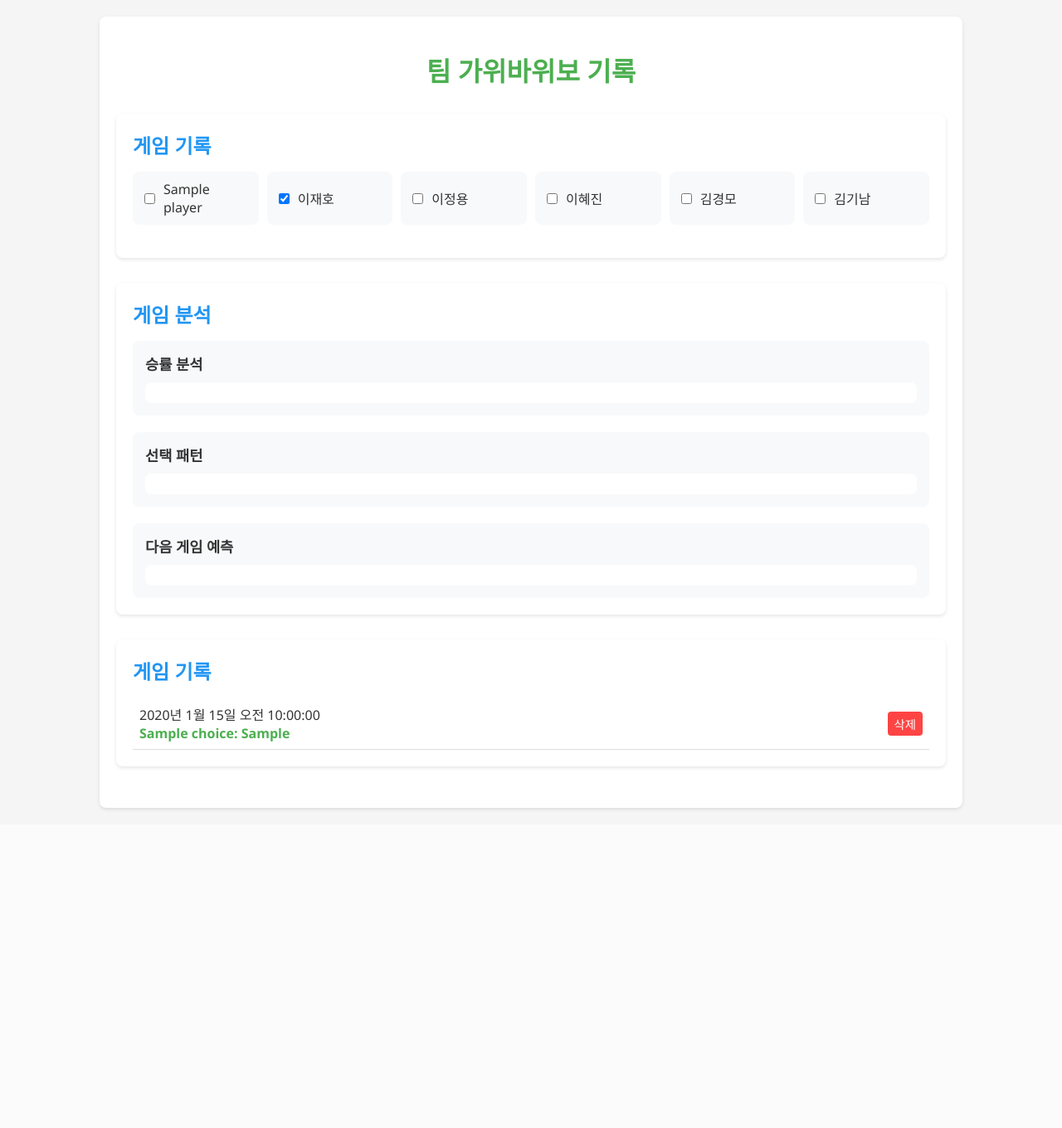
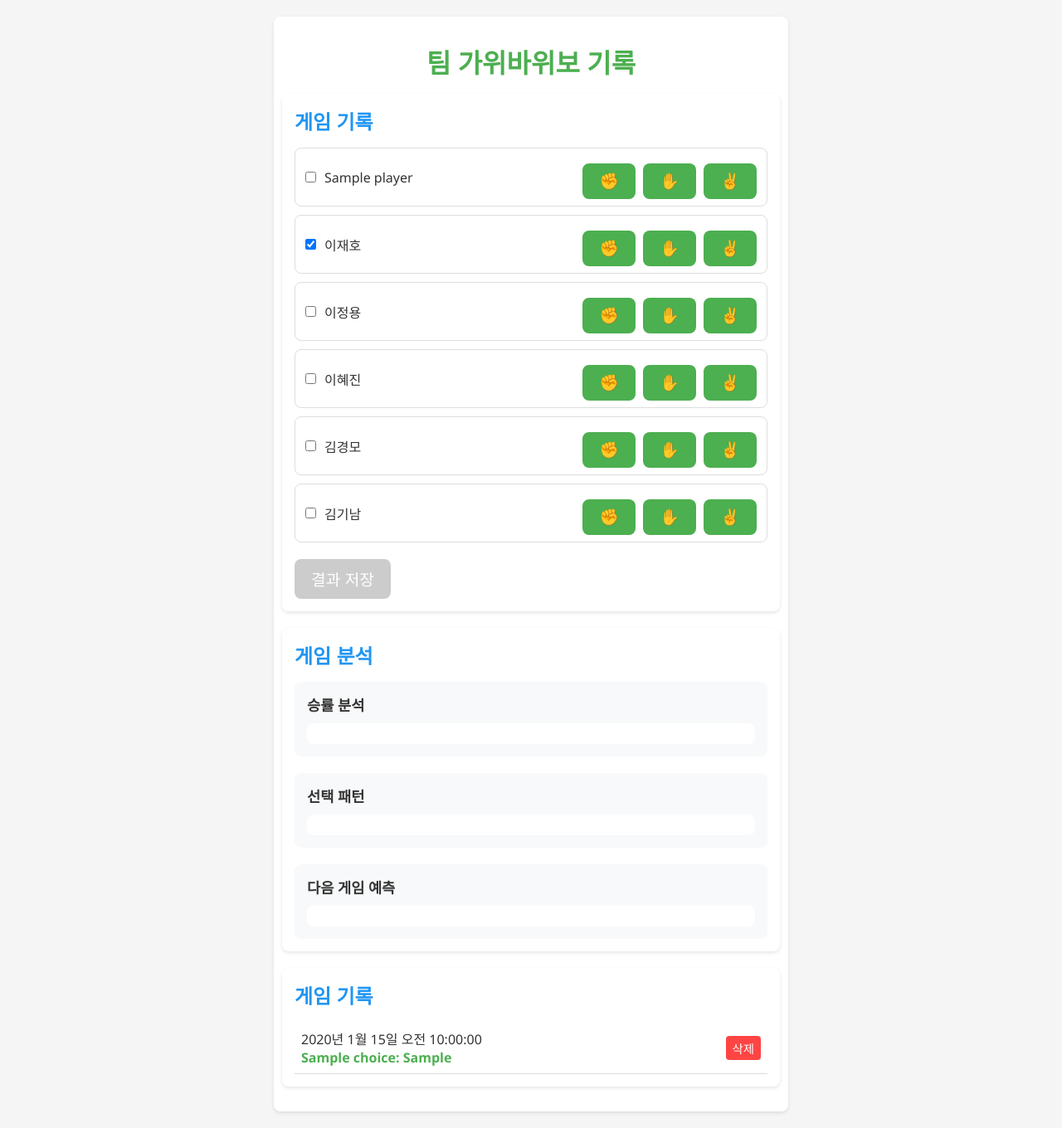
Before and after one commit to Jaeho211/RPS_AI, a FastAPI app: page / in a window 1280 px wide. Shown: the whole page at 83% size. Before the commit the page ends 977 px from the top, so only its background shows below. Run offline with FastAPI, Linux system fonts and the light colour scheme; tables that the repository leaves empty hold one stand-in row (values such as "Sample post").

Commit message:
Fix resetGame functionality to retain choice buttons and clear selections
- Updated resetGame function to uncheck all player checkboxes and clear selection highlights without hiding choice buttons.
- Ensured only "이재호" is checked by default after resetting.
- Recomputed the submit button's enabled state after resetting.

```diff
--- a/src/static/script.js
+++ b/src/static/script.js
@@ -15,142 +15,65 @@ document.addEventListener('DOMContentLoaded', () => {
             const response = await fetch('/players/');
             const players = await response.json();
 
+            // Render checkboxes with inline choice buttons
             playerSelection.innerHTML = players.map(player => `
                 <label class="player-checkbox">
-                    <input type="checkbox" value="${player.id}" data-name="${player.name}" ${player.name === '이재호' ? 'checked' : ''}>
+                    <input type="checkbox" value="${player.id}" data-name="${player.name}" ${player.name === '이재호' ? 'checked' : ''} />
                     ${player.name}
+                    <div class="inline-choice-buttons" style="display:flex; margin-top:10px; gap:5px;">
+                        <button class="choice-btn" data-choice="rock">✊</button>
+                        <button class="choice-btn" data-choice="paper">✋</button>
+                        <button class="choice-btn" data-choice="scissors">✌️</button>
+                    </div>
                 </label>
             `).join('');
 
-            // 체크박스 이벤트 리스너 추가
-            document.querySelectorAll('.player-checkbox input').forEach(checkbox => {
-                checkbox.addEventListener('change', updateStartButton);
+            // Attach checkbox and choice button event listeners
+            document.querySelectorAll('.player-checkbox').forEach(container => {
+                const checkbox = container.querySelector('input[type="checkbox"]');
+                const choiceDiv = container.querySelector('.inline-choice-buttons');
+                // Checkbox change event
+                checkbox.addEventListener('change', () => {
+                    if (!checkbox.checked) {
+                        // clear selection if unchecked
+                        choiceDiv.querySelectorAll('.choice-btn').forEach(btn => btn.classList.remove('selected'));
+                        playerChoices.delete(checkbox.dataset.name);
+                    }
+                    // Update selectedPlayers set
+                    selectedPlayers.clear();
+                    document.querySelectorAll('.player-checkbox input:checked').forEach(cb => {
+                        selectedPlayers.add({ id: cb.value, name: cb.dataset.name });
+                    });
+                    updateSubmitButton();
+                });
+                // Choice button events
+                const playerName = checkbox.dataset.name;
+                choiceDiv.querySelectorAll('.choice-btn').forEach(btn => {
+                    const listener = () => handleChoice(playerName, btn);
+                    btn.addEventListener('pointerdown', listener);
+                    btn.addEventListener('mousedown', listener);
+                    btn.addEventListener('touchstart', listener);
+                });
             });
 
-            // 초기 상태 반영
-            updateStartButton();
+            // Apply initial checkbox state
+            document.querySelectorAll('.player-checkbox input:checked').forEach(cb => cb.dispatchEvent(new Event('change')));
         } catch (error) {
             console.error('플레이어 목록 로드 실패:', error);
         }
     }
 
-    // 선택 상태 변경 시 자동 렌더링
-    function updateStartButton() {
-        // 현재 선택된 플레이어 집합 업데이트
-        selectedPlayers.clear();
-        document.querySelectorAll('.player-checkbox input:checked').forEach(checkbox => {
-            selectedPlayers.add({ id: checkbox.value, name: checkbox.dataset.name });
-        });
-
-        if (selectedPlayers.size >= 2) {
-            // 두 명 이상 선택 시 입력 UI 표시
-            showChoiceInputs();
-        } else {
-            // 선택이 두 명 미만이면 입력 UI 숨김 및 초기화
-            gamePlay.style.display = 'none';
-            choiceInputs.innerHTML = '';
-            playerChoices.clear();
-            submitChoicesBtn.disabled = true;
-        }
-    }
-
-    // 선택 입력 UI 생성
-    function showChoiceInputs() {
-        // 이전 입력란 초기화
-        choiceInputs.innerHTML = '';
-
-        // 날짜 시간 입력란 추가 (더 눈에 띄게 스타일링)
-        const dateInputContainer = document.createElement('div');
-        dateInputContainer.className = 'date-input-container';
-        dateInputContainer.style.padding = '15px';
-        dateInputContainer.style.margin = '0 0 20px 0';
-        dateInputContainer.style.backgroundColor = '#f5f5f5';
-        dateInputContainer.style.borderRadius = '5px';
-        dateInputContainer.style.border = '1px solid #ddd';
-
-        // 제목과 설명 추가
-        const dateTitle = document.createElement('h3');
-        dateTitle.textContent = '게임 일시';
-        dateTitle.style.marginBottom = '10px';
-        dateInputContainer.appendChild(dateTitle);
-
-        const dateDescription = document.createElement('p');
-        dateDescription.textContent = '현재 시간이 자동으로 설정됩니다. 이 시간은 게임 저장 시에 사용됩니다.';
-        dateDescription.style.fontSize = '0.9em';
-        dateDescription.style.marginBottom = '10px';
-        dateInputContainer.appendChild(dateDescription);
-
-        // 현재 시간 표시 (읽기 전용)
-        const timeDisplay = document.createElement('div');
-        timeDisplay.id = 'currentTimeDisplay';
-        timeDisplay.style.fontSize = '1.2em';
-        timeDisplay.style.fontWeight = 'bold';
-        timeDisplay.style.padding = '10px';
-        timeDisplay.style.backgroundColor = '#e9e9e9';
-        timeDisplay.style.borderRadius = '3px';
-        timeDisplay.style.textAlign = 'center';
-
-        // 현재 시간 설정 및 업데이트
-        function updateCurrentTime() {
-            const now = new Date();
-            timeDisplay.textContent = now.toLocaleString('ko-KR', {
-                year: 'numeric',
-                month: 'long',
-                day: 'numeric',
-                hour: '2-digit',
-                minute: '2-digit',
-                second: '2-digit'
-            });
-        }
-
-        updateCurrentTime();
-        // 1초마다 시간 업데이트
-        const timeInterval = setInterval(updateCurrentTime, 1000);
-
-        // 페이지 언로드 시 인터벌 정리
-        window.addEventListener('beforeunload', () => {
-            clearInterval(timeInterval);
-        });
-
-        dateInputContainer.appendChild(timeDisplay);
-        choiceInputs.appendChild(dateInputContainer);
-
-        // 플레이어 선택 UI 추가
-        Array.from(selectedPlayers).forEach(player => {
-            const playerChoiceContainer = document.createElement('div');
-            playerChoiceContainer.className = 'player-choice';
-            playerChoiceContainer.innerHTML = `
-                <h3>${player.name}</h3>
-                <div class="choice-buttons">
-                    <button class="choice-btn" data-choice="rock">✊</button>
-                    <button class="choice-btn" data-choice="paper">✋</button>
-                    <button class="choice-btn" data-choice="scissors">✌️</button>
-                </div>
-            `;
-
-            // 선택 버튼 이벤트 리스너 추가
-            const playerName = player.name;
-            playerChoiceContainer.querySelectorAll('.choice-btn').forEach(btn => {
-                // 터치, 마우스 즉시 반영: pointerdown 및 mousedown 사용
-                const listener = () => handleChoice(playerName, btn);
-                btn.addEventListener('pointerdown', listener);
-                btn.addEventListener('mousedown', listener);
-                // 모바일 터치 이벤트 지원
-                btn.addEventListener('touchstart', listener);
-            });
-
-            choiceInputs.appendChild(playerChoiceContainer);
-        });
-
-        gamePlay.style.display = 'block';
-    }
-
     // 선택 처리
     function handleChoice(playerName, button) {
-        const choiceDiv = button.closest('.player-choice');
-        choiceDiv.querySelectorAll('.choice-btn').forEach(btn => {
-            btn.classList.remove('selected');
-        });
+        const container = button.closest('.player-checkbox');
+        const checkbox = container.querySelector('input[type="checkbox"]');
+        // Auto-check player if not already selected
+        if (checkbox && !checkbox.checked) {
+            checkbox.checked = true;
+            checkbox.dispatchEvent(new Event('change'));
+        }
+        // Clear previous choice highlight
+        container.querySelectorAll('.choice-btn').forEach(btn => btn.classList.remove('selected'));
         button.classList.add('selected');
         playerChoices.set(playerName, button.dataset.choice);
         updateSubmitButton();
@@ -158,7 +81,8 @@ document.addEventListener('DOMContentLoaded', () => {
 
     // 제출 버튼 상태 업데이트
     function updateSubmitButton() {
-        submitChoicesBtn.disabled = playerChoices.size !== selectedPlayers.size;
+        // 2명 이상 선택 && 모두 선택값 입력
+        submitChoicesBtn.disabled = !(selectedPlayers.size >= 2 && playerChoices.size === selectedPlayers.size);
     }
 
     // 게임 결과 저장
@@ -170,7 +94,7 @@ document.addEventListener('DOMContentLoaded', () => {
             }))
         };
 
-        console.log('전송 데이터:', gameData);
+        console.log('saveGameResult:', gameData);
 
         try {
             const response = await fetch('/games/', {
@@ -313,10 +237,24 @@ document.addEventListener('DOMContentLoaded', () => {
     function resetGame() {
         selectedPlayers.clear();
         playerChoices.clear();
+
+        // Uncheck all checkboxes and clear any previous selection highlights
         document.querySelectorAll('.player-checkbox input').forEach(checkbox => {
             checkbox.checked = false;
+            const choiceDiv = checkbox.closest('.player-checkbox').querySelector('.inline-choice-buttons');
+            if (choiceDiv) {
+                choiceDiv.querySelectorAll('.choice-btn').forEach(btn => btn.classList.remove('selected'));
+            }
         });
-        gamePlay.style.display = 'none';
+
+        // Only check the checkbox for "이재호"
+        const jaehoCheckbox = document.querySelector('input[type="checkbox"][data-name="이재호"]');
+        if (jaehoCheckbox) {
+            jaehoCheckbox.checked = true;
+        }
+
+        // Update submit button state
+        updateSubmitButton();
     }
 
     // 이벤트 리스너
--- a/src/static/style.css
+++ b/src/static/style.css
@@ -16,9 +16,9 @@ body {
 }
 
 .container {
-    max-width: 1000px;
+    max-width: 600px;
     margin: 0 auto;
-    padding: 20px;
+    padding: 10px;
     background-color: white;
     border-radius: var(--border-radius);
     box-shadow: 0 2px 4px rgba(0, 0, 0, 0.1);
@@ -27,7 +27,8 @@ body {
 h1 {
     text-align: center;
     color: var(--primary-color);
-    margin-bottom: 30px;
+    font-size: 2rem;
+    margin-bottom: 1rem;
 }
 
 h2 {
@@ -42,8 +43,8 @@ h3 {
 }
 
 .section {
-    margin-bottom: 30px;
-    padding: 20px;
+    margin-bottom: 20px;
+    padding: 15px;
     background-color: white;
     border-radius: var(--border-radius);
     box-shadow: 0 2px 4px rgba(0, 0, 0, 0.1);
@@ -51,16 +52,18 @@ h3 {
 
 .player-selection {
     display: grid;
-    grid-template-columns: repeat(auto-fill, minmax(150px, 1fr));
+    grid-template-columns: 1fr;
     gap: 10px;
     margin-bottom: 20px;
 }
 
 .player-checkbox {
     display: flex;
+    flex-direction: row;
     align-items: center;
-    padding: 10px;
-    background-color: #f8f9fa;
+    padding: 8px;
+    background-color: #ffffff;
+    border: 1px solid var(--border-color);
     border-radius: var(--border-radius);
     cursor: pointer;
 }
@@ -214,14 +217,29 @@ h3 {
     font-size: 1rem;
 }
 
+/* Inline choice buttons styling */
+.inline-choice-buttons {
+    display: none;
+    gap: 5px;
+    margin-left: auto;
+}
+
+.choice-buttons button,
+.inline-choice-buttons button {
+    margin-right: 4px;
+}
+
 @media (max-width: 600px) {
     .container {
         padding: 10px;
     }
 
-    .player-selection,
+    .player-selection {
+        grid-template-columns: 1fr;
+    }
     .choice-inputs {
-        grid-template-columns: 1fr;
+        grid-template-columns: repeat(auto-fill, minmax(120px, 1fr));
+        gap: 8px;
     }
 
     .choice-buttons {
--- a/src/templates/index.html
+++ b/src/templates/index.html
@@ -16,6 +16,7 @@
                 <div id="playerSelection" class="player-selection">
                     <!-- 플레이어 선택 체크박스들이 여기에 동적으로 추가됩니다 -->
                 </div>
+                <button id="submitChoices" class="choice-btn">결과 저장</button>
             </div>
 
             <div id="gamePlay" style="display: none;">
```
Also changed, not shown: 1 other file.
